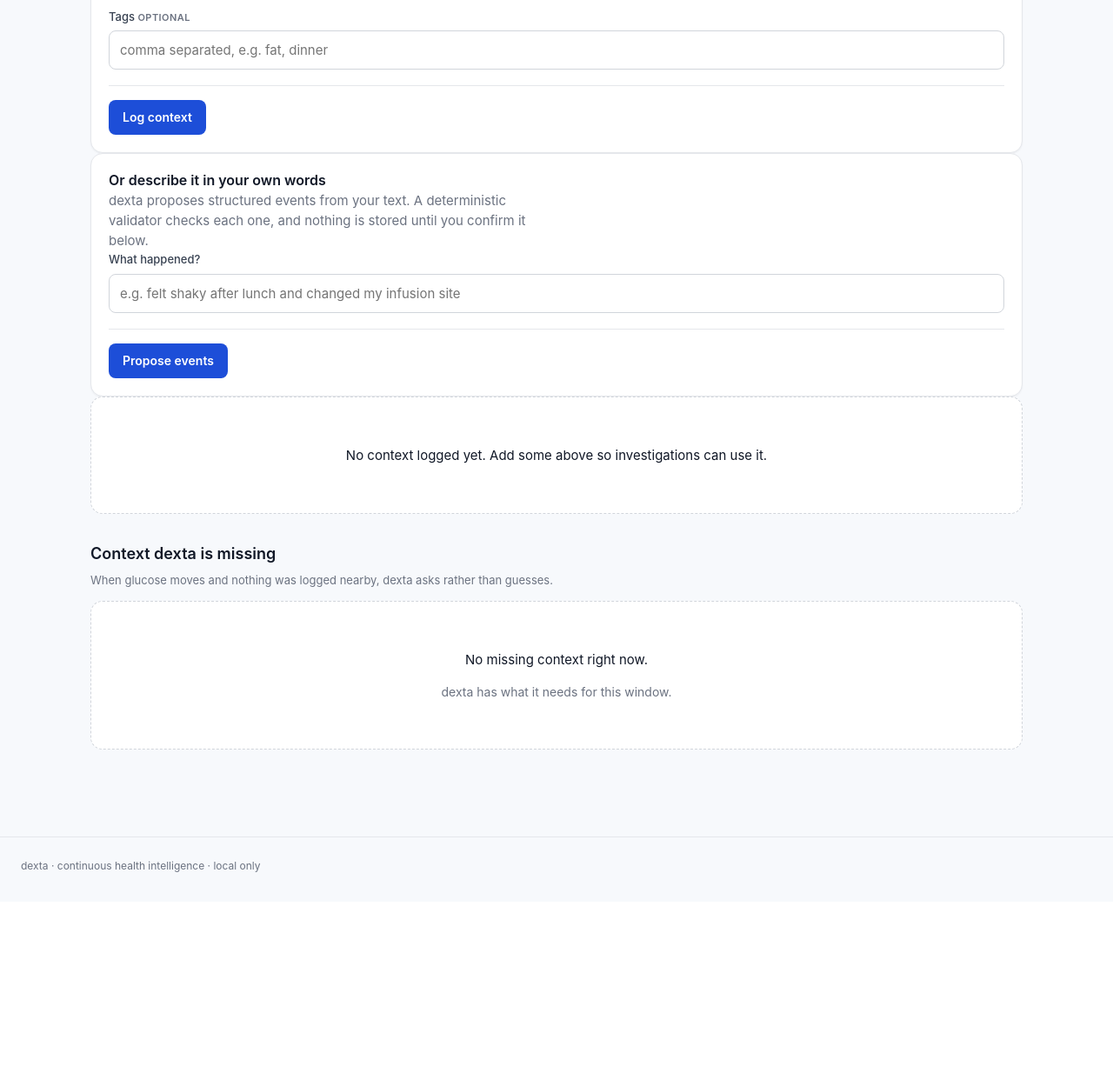
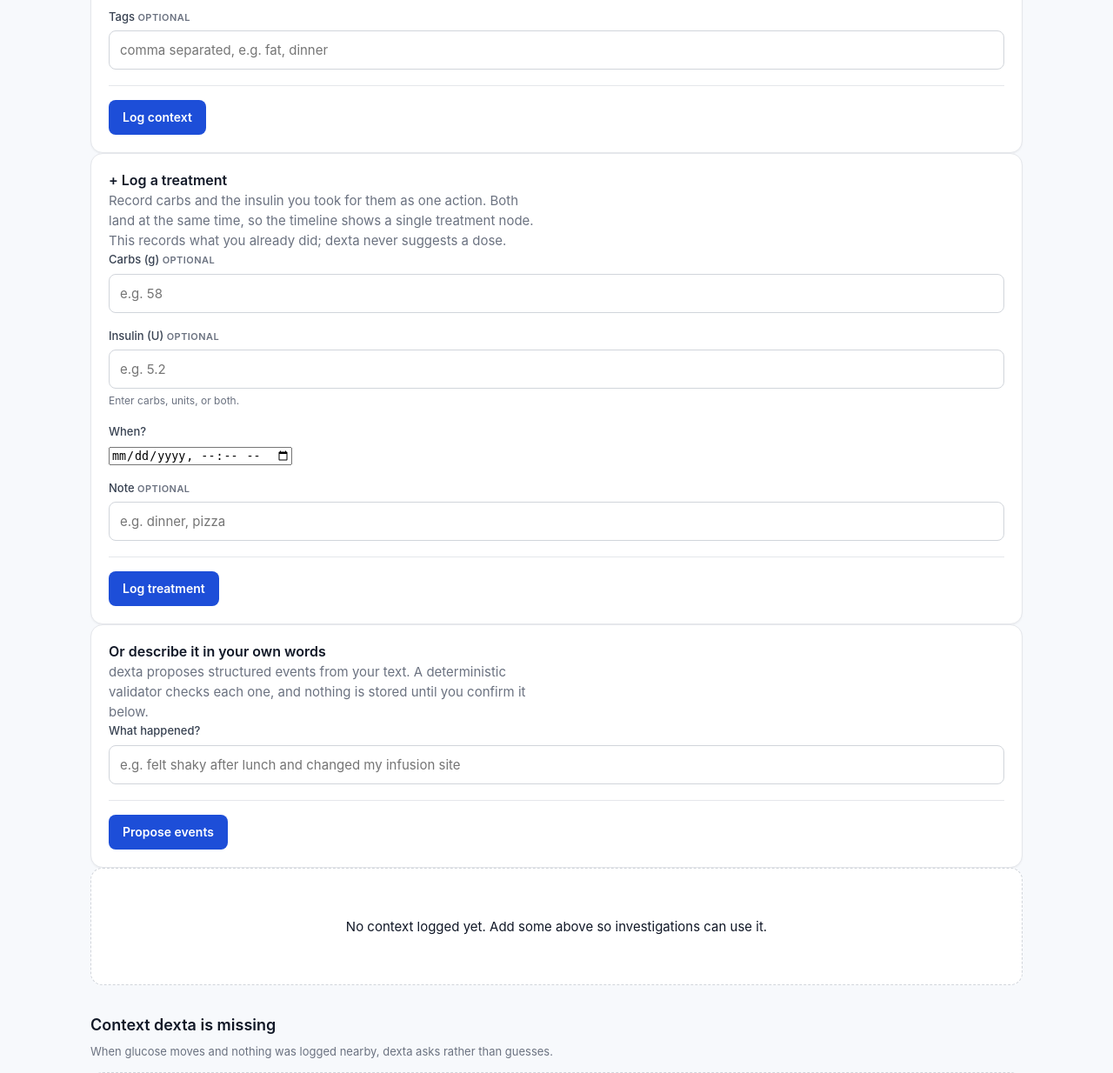
Before and after one commit to IshaanRSharma/dexta-intelligence, a Python web app: template src/dexta_intelligence/server/templates/log.html in a window 1280 px wide. Shown: the part 819-2053 px from the top of the page at 87% size. Before the commit the page ends 1822 px from the top, so only its background shows below. Run offline with Jinja, Linux system fonts and the light colour scheme; the template is opened without the code that fills it, so the values that code supplies are empty.

Commit message:
Add a combined treatment logger to /log
One form records carbs and the insulin taken for them as a single action:
a MealEvent and a manual InsulinEvent(BOLUS) written at the same timestamp,
so the episode graph's pairing shows one treatment node instead of two
halves. Blank fields are allowed (carbs only, units only); non-numeric,
non-positive, or implausible values are rejected with nothing written.
Data entry only, inside the treatment-gate line: it records what the user
already did, and dexta still never suggests a dose.

```diff
--- a/src/dexta_intelligence/server/templates/log.html
+++ b/src/dexta_intelligence/server/templates/log.html
@@ -50,6 +50,35 @@
     </div>
     <div class="card-actions">
       <button type="submit" id="log-submit">Log context</button>
+    </div>
+  </form>
+</article>
+
+<article class="card">
+  <h2>+ Log a treatment</h2>
+  <p class="page-sub">Record carbs and the insulin you took for them as one action. Both land at the same time, so the timeline shows a single treatment node. This records what you already did; dexta never suggests a dose.</p>
+  <form method="post" action="/actions/log-treatment" class="settings-form">
+    <div class="fields">
+      <div class="field">
+        <label class="field-label" for="treat-carbs">Carbs (g) <span class="field-opt">optional</span></label>
+        <input id="treat-carbs" name="carbs_g" type="number" min="1" max="400" step="any" placeholder="e.g. 58" autocomplete="off" />
+      </div>
+      <div class="field">
+        <label class="field-label" for="treat-units">Insulin (U) <span class="field-opt">optional</span></label>
+        <input id="treat-units" name="units" type="number" min="0.05" max="60" step="any" placeholder="e.g. 5.2" autocomplete="off" />
+        <p class="field-hint">Enter carbs, units, or both.</p>
+      </div>
+      <div class="field">
+        <label class="field-label" for="treat-ts">When?</label>
+        <input id="treat-ts" name="treatment_ts" type="datetime-local" value="{{ default_ts }}" required />
+      </div>
+      <div class="field">
+        <label class="field-label" for="treat-note">Note <span class="field-opt">optional</span></label>
+        <input id="treat-note" name="note" type="text" placeholder="e.g. dinner, pizza" autocomplete="off" />
+      </div>
+    </div>
+    <div class="card-actions">
+      <button type="submit" id="treat-submit">Log treatment</button>
     </div>
   </form>
 </article>
```
Also changed, not shown: src/dexta_intelligence/server/app.py (+69 -1 lines), tests/test_server.py (+75 -0 lines).
